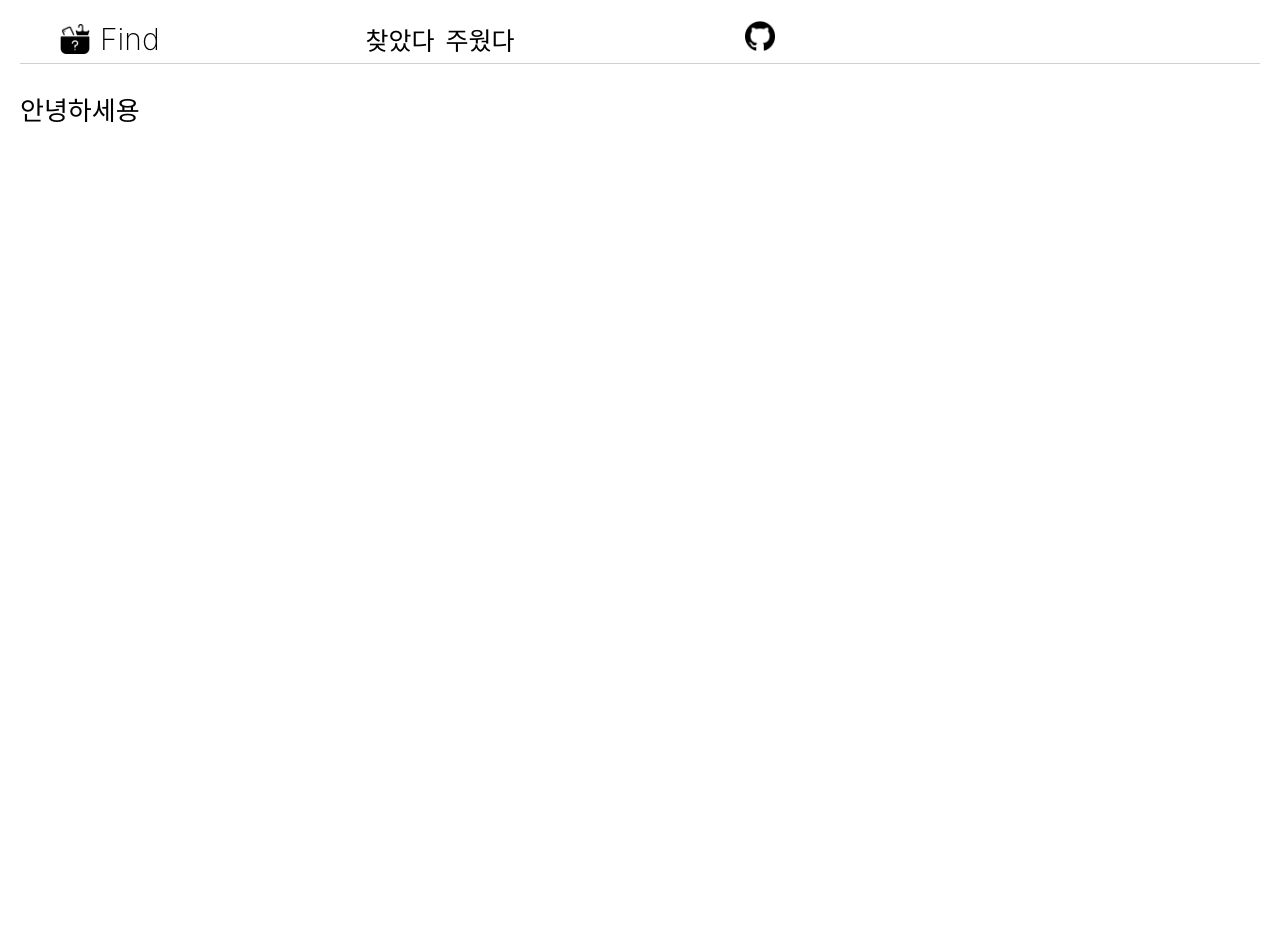
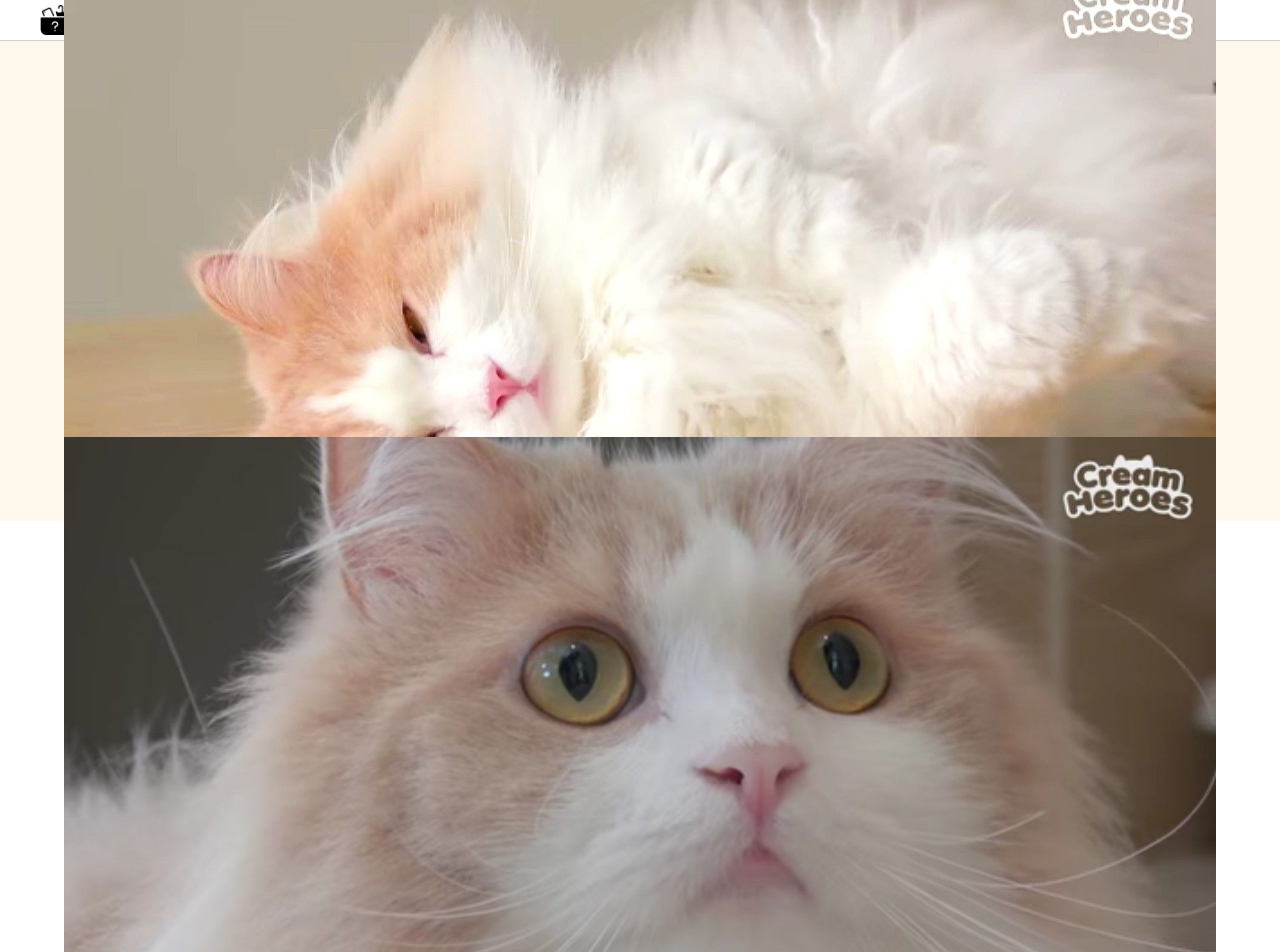
Before and after one commit to fucct/find-stuff-client, a React (Create React App) app: page / in a window 1280 px wide. Shown: the top 952 px of the page. Before the commit the page ends 800 px from the top, so only its background shows below. Built offline with nearby package versions, Linux system fonts and the light colour scheme.

Commit message:
feat: Home body grid

```diff
--- a/src/App.css
+++ b/src/App.css
@@ -3,7 +3,6 @@
   flex-direction: column;
   text-align: center;
   height: 100vh;
-  padding-inline: 5px;
 }
 
 a, a:link, a:visited, a:hover, a:active {
--- a/src/component/home/Home.css
+++ b/src/component/home/Home.css
@@ -1,7 +1,6 @@
 .Home {
   display: flex;
   flex-direction: column;
-  margin: 15px;
 }
 
 .Home-header {
@@ -11,7 +10,7 @@
   justify-content: flex-start;
   font-size: calc(10px + 2vmin);
   color: black;
-  height: 6vh;
+  height: 5vh;
   border-bottom: #d0d0d0;
   border-bottom-width: 1px;
   border-bottom-style: solid;
@@ -35,16 +34,6 @@
   justify-content: center;
   align-items: center;
   width: 10vh;
-}
-
-.Home-body {
-  display: flex;
-  flex-direction: column;
-  align-items: flex-start;
-  justify-content: center;
-  font-size: calc(10px + 2vmin);
-  color: black;
-  flex: 8;
 }
 
 .Home-logo {
@@ -75,3 +64,38 @@
   width: 30px;
   height: 30px;
 }
+
+.Home-body {
+  display: flex;
+  flex-direction: column;
+  align-items: flex-start;
+  justify-content: center;
+  font-size: calc(10px + 2vmin);
+  color: black;
+}
+
+.Home-body-block {
+  display: flex;
+  justify-content: center;
+  align-items: center;
+  width: 100%;
+  height: 60vh;
+}
+
+.beige {
+  background-color: #fff8ec;
+}
+
+.white {
+  background-color: white;
+}
+
+.black {
+  background-color: black;
+  color: white;
+}
+
+
+.Home-body-image {
+  width: 90%;
+}
--- a/src/component/home/HomeBody.tsx
+++ b/src/component/home/HomeBody.tsx
@@ -1,10 +1,18 @@
 import React from 'react';
 import './Home.css';
+import HomeBanner from '../../assets/home-banner.jpeg';
+import HomeBanner2 from '../../assets/home-banner2.jpeg';
 
-const HomeBody = () => {
+const HomeBody: React.FC = () => {
   return (
     <div className="Home-body">
-      <p>안녕하세용</p>
+      <div className="Home-body-block beige">
+        <img className="Home-body-image" src={HomeBanner} alt="HomeBanner" />
+      </div>
+      <div className="Home-body-block white">
+        <img className="Home-body-image" src={HomeBanner2} alt="HomeBanner2" />
+      </div>
+      <div className="Home-body-block black">zz</div>
     </div>
   );
 };
```
Also changed, not shown: src/assets/home-banner.jpeg (added), src/assets/home-banner2.jpeg (added).
